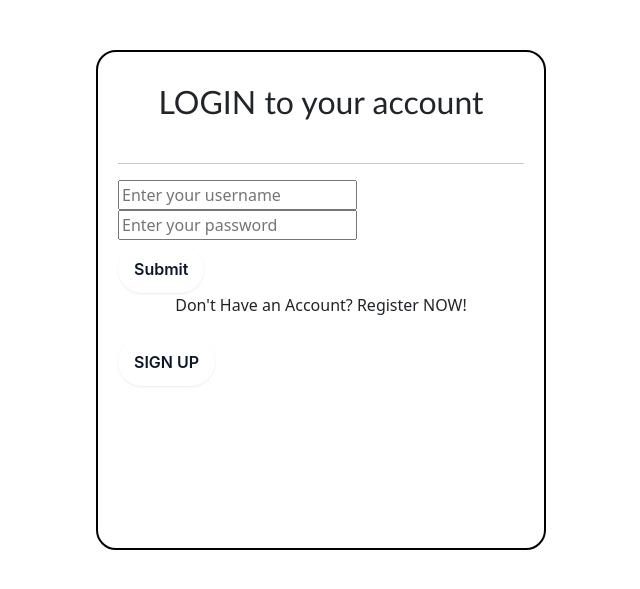
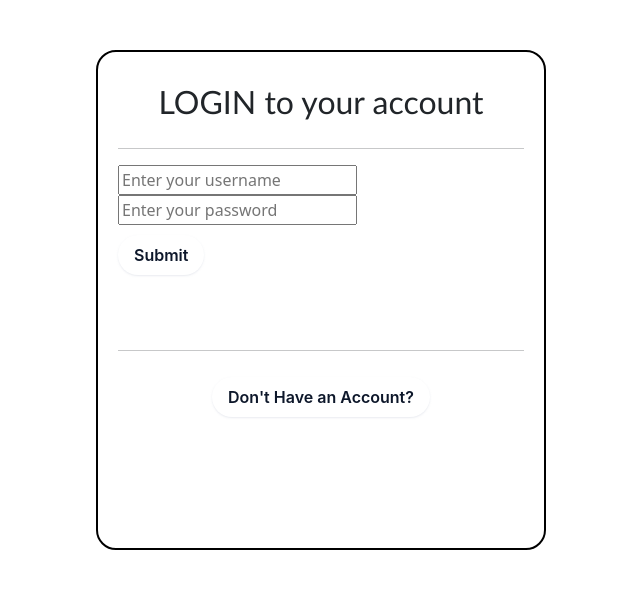
Before and after one commit to Amit-adh/TODO-list, a Flask app: page /auth/login in a window 1280 px wide. Shown: the top 589 px of the page, without its empty margins (319-959 px from the left). Run offline with Flask 3, Linux system fonts and the light colour scheme.

Commit message:
field input changes

```diff
--- a/static/style.css
+++ b/static/style.css
@@ -19,13 +19,26 @@ html{
     align-items: center;
     justify-content: center;
     margin: 0;
-    height: 75px;
+    height: 60px;
+}
+
+/* .form-fields input{
+    margin-bottom: 2px;
+} */
+
+#task-text{
+    height:32px;
+}
+
+#priority{
+    height: 32px;
 }
 
 .box-title{
     font-family:'Gill Sans', 'Gill Sans MT', Calibri, 'Trebuchet MS', sans-serif;
     text-align: center;
     font-size: 32px;
+    margin-bottom: 0px;
 }
 
 .list-title{
@@ -71,7 +84,7 @@ html{
   font-size: 16px;
   font-weight: 600;
   line-height: 1;
-  padding: 1rem 1.6rem;
+  padding: 0.75rem 1rem;
   text-align: center;
   text-decoration: none #0d172a solid;
   text-decoration-thickness: auto;
@@ -90,7 +103,7 @@ html{
 @media (min-width: 768px) {
   .button-81 {
     font-size: 16px;
-    padding: 1rem 1rem;
+    padding: 0.75rem 1rem;
   }
 }
 
@@ -157,3 +170,8 @@ html{
   opacity: 1;
   transition: all 900ms cubic-bezier(0.48, 0, 0.12, 1);
 }
+
+.login-buttons{
+    justify-self: center;
+    margin-top:10px
+}
--- a/templates/login.html
+++ b/templates/login.html
@@ -21,15 +21,18 @@
         <div class="form-fields">
             <input type="text" name="username" placeholder="Enter your username"><br>
             <input type="password" name="password" placeholder="Enter your password"><br>
-            <button class="button-81" type="submit">Submit</button>
+            <button class="button-81" type="submit" style="margin-top:10px">Submit</button>
         </div>
     </form>
-    <p style="text-align: center;">
-        Don't Have an Account? Register NOW!
-    </p>
-    <form action="{{url_for('register')}}">
-        <button class="button-81">SIGN UP</button>
-    </form>
+
+    <hr style="margin-top:75px">
+
+    <div class="text-center">
+        <form action="{{url_for('register')}}">
+            <button class="button-81 login-buttons"> Don't Have an Account?</button>
+        </form>
+    </div>
+
     {% if err %}
         <script>
             alert("{{ err_msg }}")
```
Also changed, not shown: instance/todo.db.
